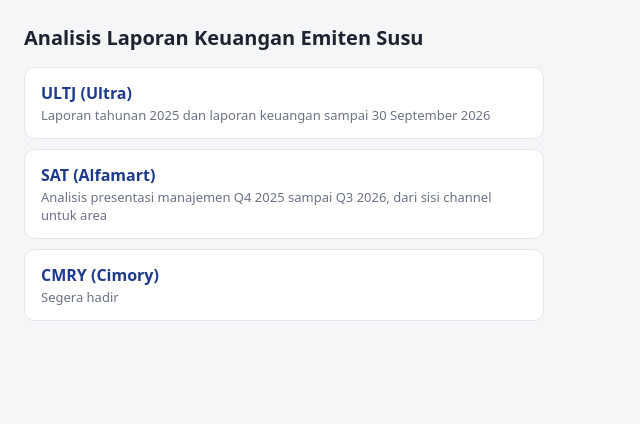
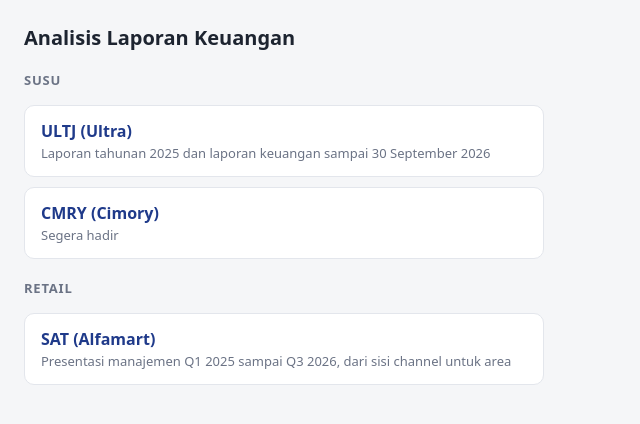
Before and after one commit to hendrasyam-ZEVORA/analisys-laporan-keuangan, a plain HTML site: page index.html in a window 1280 px wide. Shown: the whole page, without its empty margins (0-640 px from the left). Drawn offline with Linux system fonts and the light colour scheme.

Commit message:
Kategori Retail di halaman utama, rencana aksi area untuk SAT
Co-Authored-By: Claude Haiku 5.5 <noreply@anthropic.com>
Claude-Session: https://claude.ai/code/session_01QAe3nVG8F4t4haP3KjaCKw

```diff
--- a/index.html
+++ b/index.html
@@ -11,14 +11,19 @@
   li { background:#fff; border:1px solid #e3e6ec; border-radius:10px; margin-bottom:10px; }
   a { display:block; padding:14px 16px; color:#1f3a8a; text-decoration:none; font-weight:600; }
   span { display:block; font-weight:400; font-size:13px; color:#6b7385; margin-top:2px; }
+  h2.cat { font-size:13px; text-transform:uppercase; letter-spacing:.06em; color:#6b7385; margin:20px 0 8px; }
 </style>
 </head>
 <body>
-<h1>Analisis Laporan Keuangan Emiten Susu</h1>
+<h1>Analisis Laporan Keuangan</h1>
+<h2 class="cat">Susu</h2>
 <ul>
   <li><a href="ultj/">ULTJ (Ultra)<span>Laporan tahunan 2025 dan laporan keuangan sampai 30 September 2026</span></a></li>
-  <li><a href="sat/">SAT (Alfamart)<span>Analisis presentasi manajemen Q4 2025 sampai Q3 2026, dari sisi channel untuk area</span></a></li>
   <li><a href="#">CMRY (Cimory)<span>Segera hadir</span></a></li>
+</ul>
+<h2 class="cat">Retail</h2>
+<ul>
+  <li><a href="sat/">SAT (Alfamart)<span>Presentasi manajemen Q1 2025 sampai Q3 2026, dari sisi channel untuk area</span></a></li>
 </ul>
 </body>
 </html>
```
Also changed, not shown: sat/index.html (+14 -1 lines).
